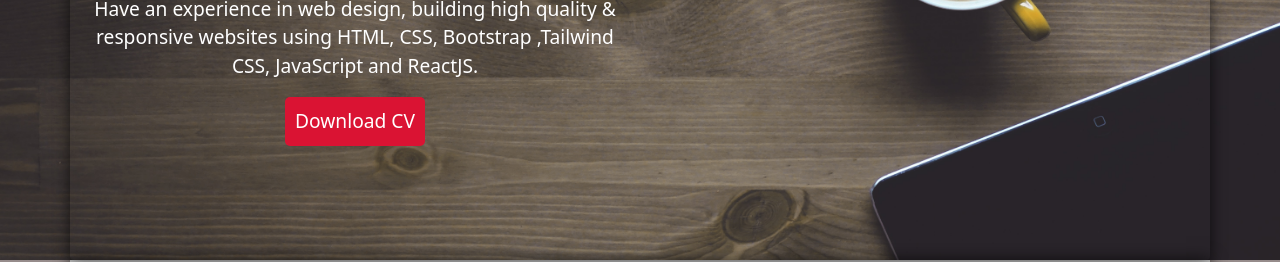
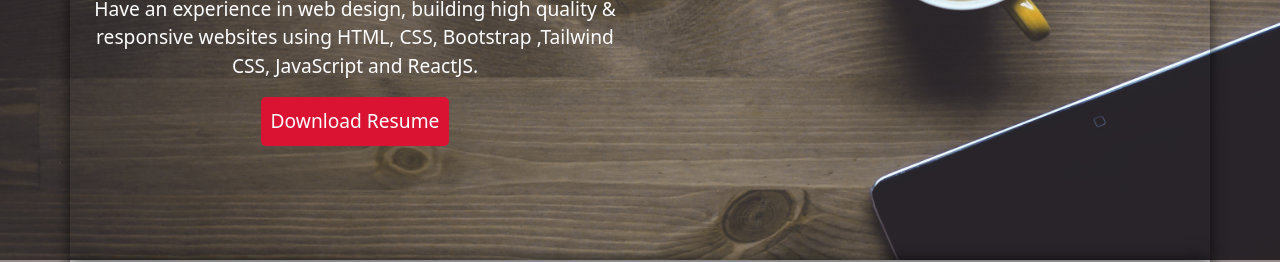
Before and after one commit to ahmedmishmael/version-1.0, a plain HTML site: page index.html in a window 1280 px wide. Shown: the part 540-802 px from the top of the page. Drawn offline with Linux system fonts and the light colour scheme.

Commit message:
version 7.0

```diff
--- a/index.html
+++ b/index.html
@@ -111,8 +111,8 @@
               <a
                 style="text-decoration: none; color: white"
                 href="./New Text Document.txt"
-                download
-                >Download CV</a
+                download="./Ahmed Ishmael Resume.pdf"
+                >Download Resume</a
               >
             </button>
           </div>
```
Also changed, not shown: 1 other file.
